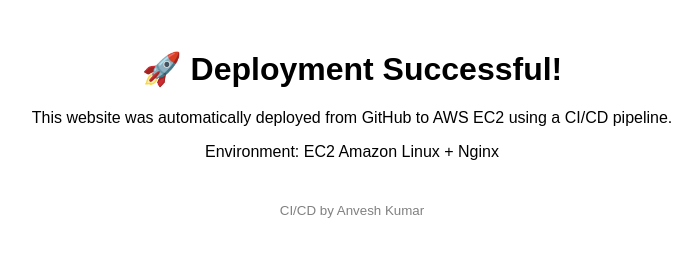
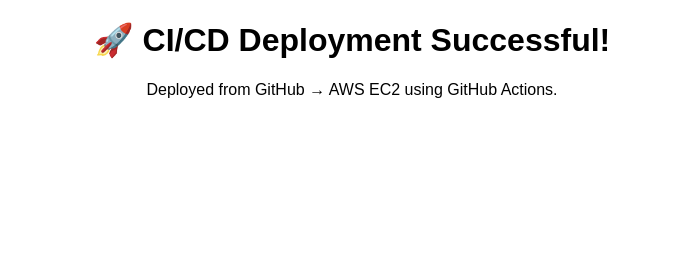
Before and after one commit to kambojianveshkumar/Devops_project1, a plain HTML site: page index.html in a window 1280 px wide. Shown: the whole page, without its empty margins (288-987 px from the left). Drawn offline with Linux system fonts and the light colour scheme.

Commit message:
Update index.html

```diff
--- a/index.html
+++ b/index.html
@@ -1,16 +1,10 @@
 <!DOCTYPE html>
-<html lang="en">
+<html>
 <head>
-    <meta charset="UTF-8">
-    <meta name="viewport" content="width=device-width, initial-scale=1.0">
-    <title>CI/CD Deployment Success</title>
+<title>Deployment Success</title>
 </head>
-<body style="font-family: Arial; text-align: center; margin-top: 50px;">
-    <h1>🚀 Deployment Successful!</h1>
-    <p>This website was automatically deployed from GitHub to AWS EC2 using a CI/CD pipeline.</p>
-    <p>Environment: EC2 Amazon Linux + Nginx</p>
-    <footer style="margin-top: 40px; color: gray;">
-        <small>CI/CD by Anvesh Kumar</small>
-    </footer>
+<body style="font-family:Arial;text-align:center;">
+<h1>🚀 CI/CD Deployment Successful!</h1>
+<p>Deployed from GitHub → AWS EC2 using GitHub Actions.</p>
 </body>
 </html>
```
